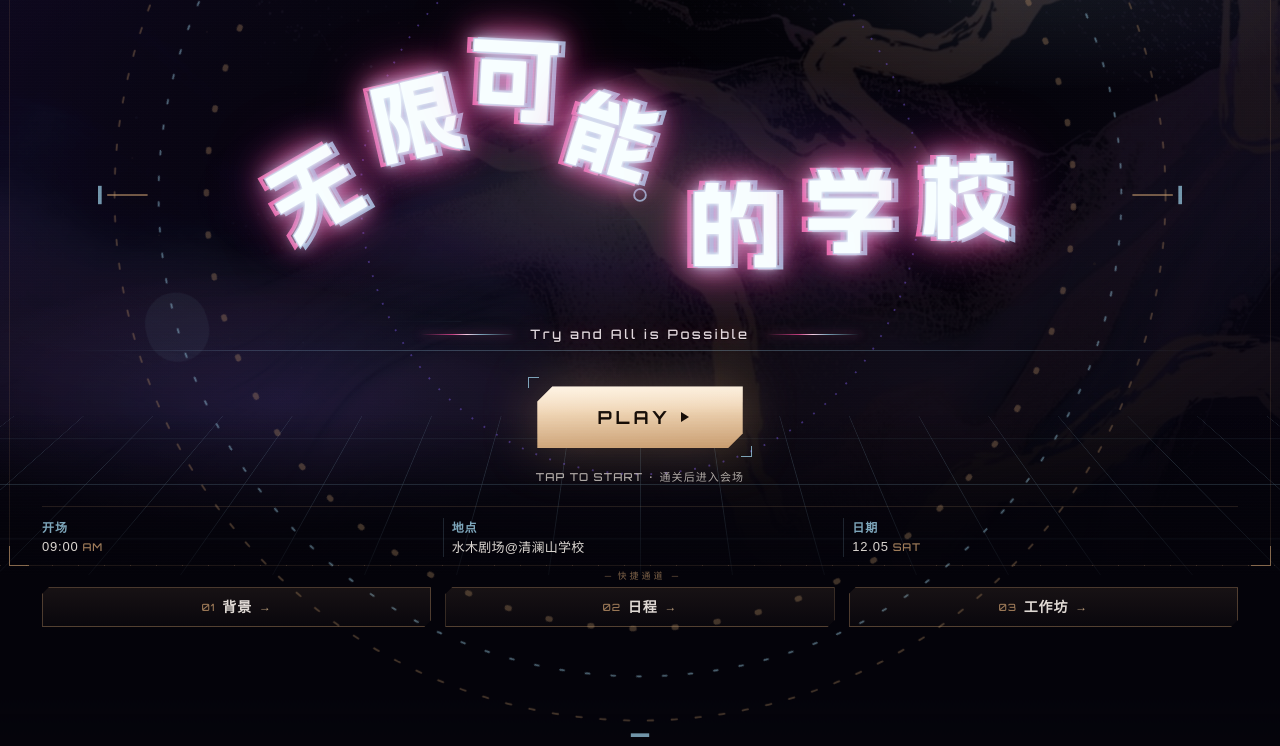
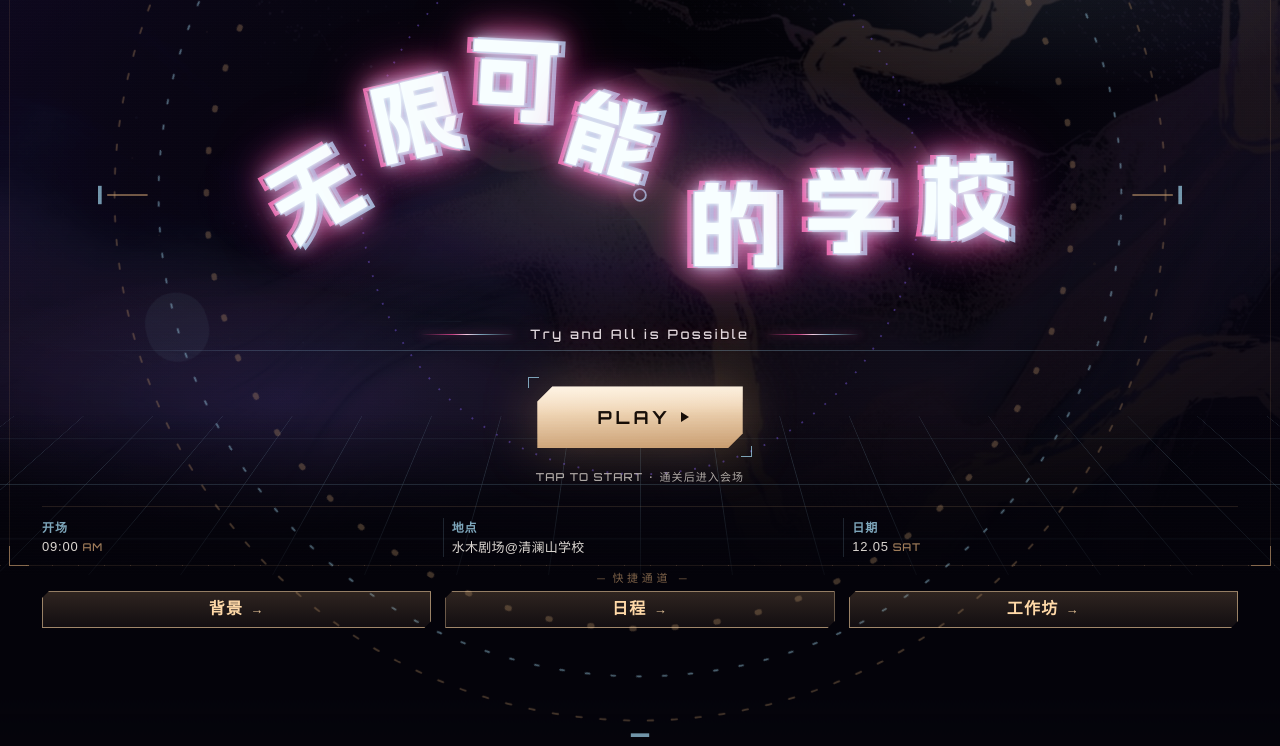
Before and after one commit to haoye123650/tsinglan-web-design, a plain HTML site: page index.html in a window 1280 px wide. Shown: the part 225-971 px from the top of the page. Drawn offline with Linux system fonts and the light colour scheme.

Commit message:
Quick-nav: drop numbers, larger brighter gold labels, slightly shorter cards

```diff
--- a/index.html
+++ b/index.html
@@ -584,10 +584,10 @@ body{
   padding:4px 0 0;
 }
 .gate__label{
-  margin:0 0 5px;
+  margin:0 0 6px;
   text-align:center;
   font-family:var(--font-mono);
-  font-size:9px;
+  font-size:11px;
   letter-spacing:.34em;
   text-indent:.34em;
   color:rgba(199,155,110,.62);
@@ -606,34 +606,27 @@ body{
   align-items:center;
   justify-content:center;
   gap:7px;
-  min-height:40px;
+  min-height:37px;
   padding:0 6px;
-  color:rgba(242,236,230,.92);
+  color:#FFD9A8;
   font-family:"PingFang SC","Hiragino Sans GB","Heiti SC","Microsoft YaHei",sans-serif;
-  font-size:14px;
-  font-weight:600;
-  letter-spacing:.06em;
+  font-size:16px;
+  font-weight:700;
+  letter-spacing:.08em;
   line-height:1;
   white-space:nowrap;
   text-decoration:none;
-  border:1px solid rgba(199,155,110,.34);
-  background:linear-gradient(180deg,rgba(199,155,110,.10),rgba(199,155,110,.03));
+  border:1px solid rgba(255,217,168,.55);
+  background:linear-gradient(180deg,rgba(199,155,110,.22),rgba(199,155,110,.08));
   clip-path:polygon(7px 0,100% 0,100% calc(100% - 7px),calc(100% - 7px) 100%,0 100%,0 7px);
   touch-action:manipulation;
   -webkit-tap-highlight-color:transparent;
   transition:transform .12s ease-out, border-color .12s linear, background-color .12s linear;
 }
-.dock a em{
-  font-style:normal;
-  font-family:var(--font-mono);
-  font-size:10px;
-  letter-spacing:.08em;
-  color:rgba(199,155,110,.75);
-}
 .dock a i{
   font-style:normal;
-  font-size:12px;
-  color:rgba(255,217,168,.7);
+  font-size:13px;
+  color:rgba(255,217,168,.9);
   transition:transform .12s ease-out;
 }
 .dock a:active{
@@ -653,8 +646,7 @@ body{
   .dock a:hover i{transform:translateX(3px)}
 }
 @media (max-width:380px){
-  .dock a{font-size:13px;gap:5px;min-height:38px}
-  .dock a em{display:none}
+  .dock a{font-size:15px;gap:5px;min-height:36px}
 }
 }
 @media (max-height:680px){
@@ -682,7 +674,7 @@ body{
   .hud--bottom{gap:4px}
   .gate{padding:6px 0 0}
   .gate__label{margin-bottom:6px}
-  .dock a{font-size:13px;min-height:36px}
+  .dock a{font-size:15px;min-height:34px}
 }
 
 /* ---------- 降低动效 ---------- */
@@ -813,9 +805,9 @@ body{
     <div class="gate">
       <p class="gate__label" id="gate-label"><span aria-hidden="true">—</span> 快捷通道 <span aria-hidden="true">—</span></p>
       <nav class="dock" aria-labelledby="gate-label">
-        <a href="story.html"><em>01</em><span>背景</span><i aria-hidden="true">→</i></a>
-        <a href="schedule.html"><em>02</em><span>日程</span><i aria-hidden="true">→</i></a>
-        <a href="workshops.html"><em>03</em><span>工作坊</span><i aria-hidden="true">→</i></a>
+        <a href="story.html"><span>背景</span><i aria-hidden="true">→</i></a>
+        <a href="schedule.html"><span>日程</span><i aria-hidden="true">→</i></a>
+        <a href="workshops.html"><span>工作坊</span><i aria-hidden="true">→</i></a>
       </nav>
     </div>
   </footer>
```
